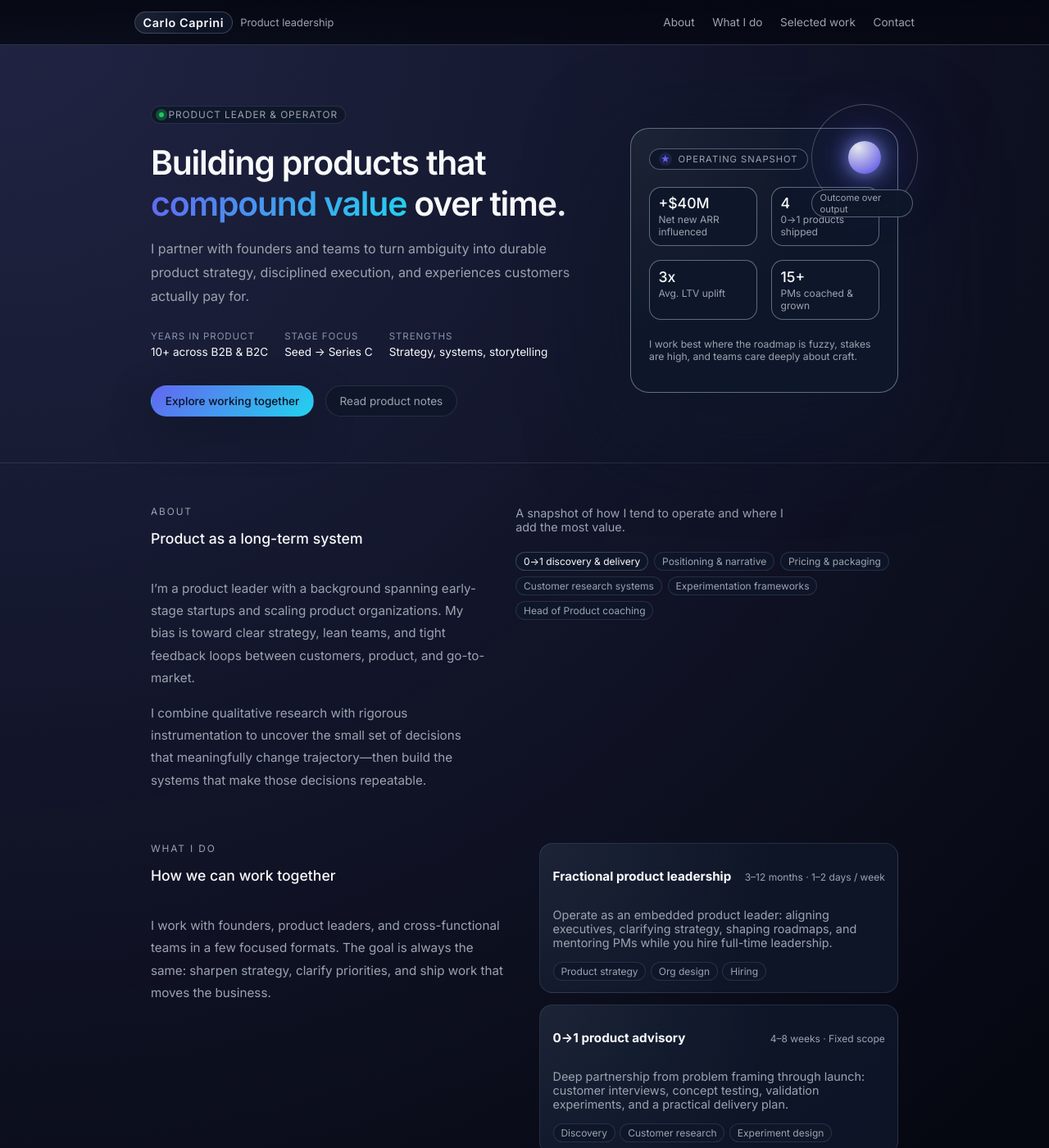
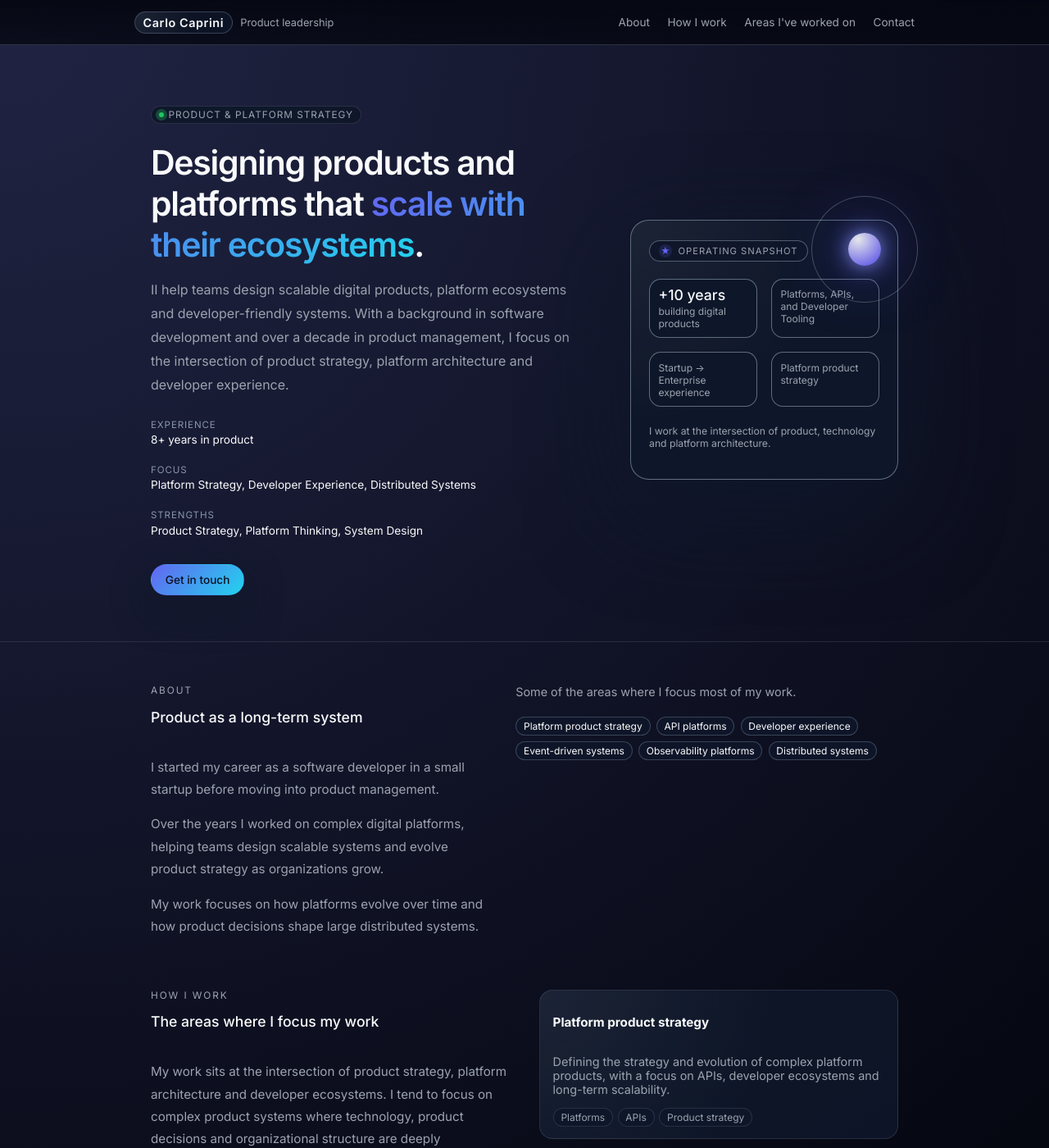
Before and after one commit to carlocaprini/carlocaprini.github.io, a Jekyll site: the page index.html, which Jekyll copies as it is, in a window 1280 px wide and 1400 px high. Shown: the whole window at 82% size. Built offline with Jekyll 4.4.1, drawn with Linux system fonts in a browser that asks for light colours; some of the changed text lies outside the part shown.

Commit message:
Updated index content

```diff
--- a/_config.yml
+++ b/_config.yml
@@ -1,4 +1,5 @@
 title: "Carlo Caprini"
+tagline: "Product leadership"
 person:
   name: "Carlo Caprini"
   role: "Product leadership"
--- a/index.html
+++ b/index.html
@@ -1,44 +1,80 @@
----
-layout: default
-title: Product Leadership
----
+<!DOCTYPE html>
+<html lang="en">
+  <head>
+    <meta charset="utf-8" />
+<meta name="viewport" content="width=device-width, initial-scale=1" />
+<title>
+  Product Leadership · Carlo Caprini
+</title>
+<meta name="description" content="Product leader focused on building high‑impact products and teams." />
 
-<div class="page">
+<link rel="preconnect" href="https://fonts.googleapis.com">
+<link rel="preconnect" href="https://fonts.gstatic.com" crossorigin>
+<link href="https://fonts.googleapis.com/css2?family=Inter:wght@300;400;500;600;700&display=swap" rel="stylesheet">
+
+<link rel="stylesheet" href="/assets/css/main.css">
+
+
+  </head>
+  <body>
+    <div class="site">
+      <header class="site-header">
+        <div class="container nav">
+          <div class="nav-left">
+            <a href="#top" class="brand">Carlo Caprini</a>
+            <span class="tagline">Product leadership</span>
+          </div>
+          <nav class="nav-right">
+            <a href="#about">About</a>
+            <a href="#how-i-work">How I work</a>
+            <a href="#work">Areas I've worked on</a>
+            <!-- <a href="#thinking">Thinking</a> -->
+            <a href="#contact">Contact</a>
+          </nav>
+        </div>
+      </header>
+
+      <main id="top">
+        <div class="page">
   <section class="hero">
     <div class="container hero-grid">
       <div>
         <div class="hero-label">
           <span class="hero-label-dot"></span>
-          <span>Product leader &amp; operator</span>
+          <span>Product & Platform Strategy</span>
         </div>
         <h1 class="hero-title">
-          Building products that
-          <span class="highlight">compound value</span>
-          over time.
+          Designing products and platforms that
+          <span class="highlight">scale with their ecosystems</span>.
         </h1>
         <p class="hero-subtitle">
-          I partner with founders and teams to turn ambiguity into durable product strategy,
-          disciplined execution, and experiences customers actually pay for.
+          II help teams design scalable digital products,
+          platform ecosystems and developer-friendly systems.
+
+          With a background in software development and
+          over a decade in product management, I focus on
+          the intersection of product strategy, platform
+          architecture and developer experience.
         </p>
 
         <div class="hero-meta">
           <div>
-            <label>Years in product</label>
-            <span>10+ across B2B &amp; B2C</span>
+            <label>Experience</label>
+            <span>8+ years in product</span>
           </div>
           <div>
-            <label>Stage focus</label>
-            <span>Seed → Series C</span>
+            <label>Focus</label>
+            <span>Platform Strategy, Developer Experience, Distributed Systems</span>
           </div>
           <div>
             <label>Strengths</label>
-            <span>Strategy, systems, storytelling</span>
+            <span>Product Strategy, Platform Thinking, System Design</span>
           </div>
         </div>
 
         <div class="hero-actions">
-          <a href="#contact" class="button-primary">Explore working together</a>
-          <a href="#thinking" class="button-ghost">Read product notes</a>
+          <a href="#contact" class="button-primary">Get in touch</a>
+          <!-- <a href="#thinking" class="button-ghost">Read my thinking</a> -->
         </div>
       </div>
 
@@ -51,33 +87,32 @@ title: Product Leadership
 
           <div class="hero-metrics">
             <div class="metric">
-              <div class="metric-value">+$40M</div>
-              <div class="metric-label">Net new ARR influenced</div>
+              <div class="metric-value">+10 years</div>
+              <div class="metric-label">building digital products</div>
             </div>
             <div class="metric">
-              <div class="metric-value">4</div>
-              <div class="metric-label">0→1 products shipped</div>
+              <!-- <div class="metric-value">4</div> -->
+              <div class="metric-label">Platforms, APIs, and Developer Tooling</div>
             </div>
             <div class="metric">
-              <div class="metric-value">3x</div>
-              <div class="metric-label">Avg. LTV uplift</div>
+              <!-- <div class="metric-value">3x</div> -->
+              <div class="metric-label">Startup → Enterprise experience</div>
             </div>
             <div class="metric">
-              <div class="metric-value">15+</div>
-              <div class="metric-label">PMs coached &amp; grown</div>
+              <!-- <div class="metric-value">15+</div> -->
+              <div class="metric-label">Platform product strategy</div>
             </div>
           </div>
 
           <p class="hero-card-note">
-            I work best where the roadmap is fuzzy, stakes are high, and teams care
-            deeply about craft.
+            I work at the intersection of product, technology and platform architecture.
           </p>
 
           <div class="hero-orbit">
             <div class="hero-orbit-ring">
               <div class="hero-orbit-core"></div>
             </div>
-            <div class="hero-orbit-label">Outcome over output</div>
+            <!-- <div class="hero-orbit-label">Outcome over output</div> -->
           </div>
         </div>
       </aside>
@@ -94,98 +129,107 @@ title: Product Leadership
           </div>
         </div>
         <p class="body-text">
-          I’m a product leader with a background spanning early-stage startups and
-          scaling product organizations. My bias is toward clear strategy, lean teams,
-          and tight feedback loops between customers, product, and go-to-market.
+          I started my career as a software developer in a small startup before moving into product management.
         </p>
         <p class="body-text">
-          I combine qualitative research with rigorous instrumentation to uncover the
-          small set of decisions that meaningfully change trajectory—then build the
-          systems that make those decisions repeatable.
+          Over the years I worked on complex digital
+          platforms, helping teams design scalable
+          systems and evolve product strategy as
+          organizations grow.
+        </p>
+        <p class="body-text">
+          My work focuses on how platforms evolve
+          over time and how product decisions shape
+          large distributed systems.
         </p>
       </div>
 
       <div>
         <div class="section-header">
           <div class="section-description">
-            A snapshot of how I tend to operate and where I add the most value.
+            Some of the areas where I focus most of my work.
           </div>
         </div>
         <div class="pill-list">
-          <span class="pill pill-strong">0→1 discovery &amp; delivery</span>
-          <span class="pill">Positioning &amp; narrative</span>
-          <span class="pill">Pricing &amp; packaging</span>
-          <span class="pill">Customer research systems</span>
-          <span class="pill">Experimentation frameworks</span>
-          <span class="pill">Head of Product coaching</span>
+          <span class="pill pill-strong">Platform product strategy</span>
+          <span class="pill pill-strong">API platforms</span>
+          <span class="pill pill-strong">Developer experience</span>
+          <span class="pill pill-strong">Event-driven systems</span>
+          <span class="pill pill-strong">Observability platforms</span>
+          <span class="pill pill-strong">Distributed systems</span>
         </div>
       </div>
     </div>
   </section>
 
-  <section id="what-i-do" class="section">
+  <section id="how-i-work" class="section">
     <div class="container section-grid-balanced">
       <div>
         <div class="section-header">
           <div>
-            <div class="section-eyebrow">What I do</div>
-            <h2 class="section-title">How we can work together</h2>
+            <div class="section-eyebrow">How I work</div>
+            <h2 class="section-title">The areas where I focus my work</h2>
           </div>
         </div>
         <p class="body-text">
-          I work with founders, product leaders, and cross-functional teams in
-          a few focused formats. The goal is always the same: sharpen strategy,
-          clarify priorities, and ship work that moves the business.
+          My work sits at the intersection of product strategy,
+          platform architecture and developer ecosystems.
+
+          I tend to focus on complex product systems where
+          technology, product decisions and organizational
+          structure are deeply connected.
         </p>
       </div>
 
       <div class="card-list">
         <article class="card">
           <div class="card-header">
-            <h3 class="card-title">Fractional product leadership</h3>
-            <div class="card-meta">3–12 months · 1–2 days / week</div>
+            <h3 class="card-title">Platform product strategy</h3>
+            <!-- <div class="card-meta">3–12 months · 1–2 days / week</div> -->
           </div>
           <p class="card-body">
-            Operate as an embedded product leader: aligning executives, clarifying
-            strategy, shaping roadmaps, and mentoring PMs while you hire full-time
-            leadership.
+            Defining the strategy and evolution of complex
+            platform products, with a focus on APIs,
+            developer ecosystems and long-term scalability.
           </p>
           <div class="card-tags">
+            <span class="pill">Platforms</span>
+            <span class="pill">APIs</span>
             <span class="pill">Product strategy</span>
-            <span class="pill">Org design</span>
-            <span class="pill">Hiring</span>
           </div>
         </article>
 
         <article class="card">
           <div class="card-header">
-            <h3 class="card-title">0→1 product advisory</h3>
-            <div class="card-meta">4–8 weeks · Fixed scope</div>
+            <h3 class="card-title">Developer ecosystems</h3>
+            <!-- <div class="card-meta">4–8 weeks · Fixed scope</div> -->
           </div>
           <p class="card-body">
-            Deep partnership from problem framing through launch: customer interviews,
-            concept testing, validation experiments, and a practical delivery plan.
+            Improving how developers interact with platforms
+            through better APIs, SDKs, tooling and documentation,
+            enabling faster adoption and sustainable growth.
           </p>
           <div class="card-tags">
-            <span class="pill">Discovery</span>
-            <span class="pill">Customer research</span>
-            <span class="pill">Experiment design</span>
+            <span class="pill">Developer experience</span>
+            <span class="pill">SDKs</span>
+            <span class="pill">Tooling</span>
           </div>
         </article>
 
         <article class="card">
           <div class="card-header">
-            <h3 class="card-title">Product leadership coaching</h3>
-            <div class="card-meta">Bi-weekly · 1:1</div>
+            <h3 class="card-title">Distributed product systems</h3>
+            <!-- <div class="card-meta">Bi-weekly · 1:1</div> -->
           </div>
           <p class="card-body">
-            Coaching for Heads of Product and senior PMs on strategy, communication,
-            stakeholder management, and building healthy, high-output teams.
+            Working on product problems that emerge in large
+            distributed systems: event-driven architectures,
+            observability and platform extensibility.
           </p>
           <div class="card-tags">
-            <span class="pill">1:1 coaching</span>
-            <span class="pill">Storytelling</span>
-            <span class="pill">Stakeholder management</span>
+            <span class="pill">Event-driven</span>
+            <span class="pill">Observability</span>
+            <span class="pill">Distributed systems</span>
           </div>
         </article>
       </div>
@@ -197,11 +241,12 @@ title: Product Leadership
       <div>
         <div class="section-header">
           <div>
-            <div class="section-eyebrow">Selected work</div>
-            <h2 class="section-title">A few recent projects</h2>
+            <div class="section-eyebrow">Areas I've worked on</div>
+            <h2 class="section-title">A few domains where I've spent significant time</h2>
           </div>
           <p class="section-description">
-            Details intentionally redacted. Happy to share more context privately.
+            A few domains where I've spent significant time
+            working on product and platform strategy.
           </p>
         </div>
       </div>
@@ -209,59 +254,94 @@ title: Product Leadership
       <div class="card-list">
         <article class="card">
           <div class="card-header">
-            <h3 class="card-title">Rebuilt activation for a B2B SaaS platform</h3>
-            <div class="card-meta">Series B · PLG motion</div>
+            <h3 class="card-title">Platform capabilities in large-scale commerce systems</h3>
+            <!-- <div class="card-meta">Series B · PLG motion</div> -->
           </div>
           <p class="card-body">
-            Led a cross-functional pod to redesign onboarding, in-product education,
-            and value milestones—resulting in a 27% lift in Day 14 activation and
-            18% increase in expansion revenue.
+            Working on developer-facing platform components,
+            including APIs, extensibility systems and
+            observability tooling for distributed commerce
+            infrastructure.
           </p>
           <div class="card-tags">
-            <span class="pill">Activation</span>
-            <span class="pill">Onboarding</span>
-            <span class="pill">Growth</span>
+            <span class="pill">Platform</span>
+            <span class="pill">APIs</span>
+            <span class="pill">Observability</span>
           </div>
         </article>
 
         <article class="card">
           <div class="card-header">
-            <h3 class="card-title">Defined product strategy for a new vertical</h3>
-            <div class="card-meta">Fintech · New market entry</div>
+            <h3 class="card-title">Developer tooling and SDK ecosystems</h3>
+            <!-- <div class="card-meta">Fintech · New market entry</div> -->
           </div>
           <p class="card-body">
-            Conducted deep customer research, mapped the competitive landscape, and
-            built a 12–18 month product thesis that aligned product, sales, and
-            marketing around a focused wedge.
+            Driving the strategy for developer tooling,
+            including SDKs and platform integrations,
+            to improve adoption and developer productivity.
           </p>
           <div class="card-tags">
-            <span class="pill">Strategy</span>
-            <span class="pill">Market research</span>
-            <span class="pill">Narrative</span>
-          </div>
-        </article>
-
-        <article class="card">
-          <div class="card-header">
-            <h3 class="card-title">Coached a new Head of Product</h3>
-            <div class="card-meta">Seed–Series A · B2B</div>
-          </div>
-          <p class="card-body">
-            Partnered with a first-time product leader to establish rituals, clarify
-            expectations with founders, and build a roadmap practice grounded in
-            outcomes, not features.
-          </p>
-          <div class="card-tags">
-            <span class="pill">Leadership</span>
-            <span class="pill">Team building</span>
-            <span class="pill">Founders</span>
+            <span class="pill">Developer experience</span>
+            <span class="pill">Developer tooling</span>
+            <span class="pill">SDKs</span>
           </div>
         </article>
       </div>
     </div>
   </section>
 
-  <section id="thinking" class="section">
+  <section id="work" class="section">
+    <div class="container section-grid-balanced">
+      <div>
+        <div class="section-header">
+          <div>
+            <div class="section-eyebrow">Credentials</div>
+            <h2 class="section-title">Credentials and certifications</h2>
+          </div>
+          <p class="section-description">
+            Certifications and learning paths that shaped my work
+            across product leadership and developer ecosystems.
+          </p>
+        </div>
+      </div>
+
+      <div class="card-list">
+        <article class="card">
+          <div class="card-header">
+            <h3 class="card-title">Product & Leadership</h3>
+            <!-- <div class="card-meta">Series B · PLG motion</div> -->
+          </div>
+          <p class="card-body">
+            •	Negotiation Fundamentals — ESSEC Business School
+          </p>
+          <p class="card-body">
+            •	Leading Teams: Building Effective Team Cultures — University of Illinois
+          </p>
+          <p class="card-body">
+            •	Managing an Agile Team — Coursera
+          </p>
+        </article>
+
+        <article class="card">
+          <div class="card-header">
+            <h3 class="card-title">Developer & Platform Ecosystems</h3>
+            <!-- <div class="card-meta">Fintech · New market entry</div> -->
+          </div>
+          <p class="card-body">
+            •	GitLab TeamOps Certification
+          </p>
+          <p class="card-body">
+            •	GitLab CI/CD Associate
+          </p>
+          <p class="card-body">
+            •	GitLab Remote Foundations
+          </p>
+        </article>
+      </div>
+    </div>
+  </section>
+
+  <!-- <section id="thinking" class="section">
     <div class="container section-grid-balanced">
       <div>
         <div class="section-header">
@@ -318,7 +398,7 @@ title: Product Leadership
         </article>
       </div>
     </div>
-  </section>
+  </section> -->
 
   <section id="contact" class="section">
     <div class="container contact-grid">
@@ -330,27 +410,44 @@ title: Product Leadership
           </div>
         </div>
         <p class="contact-cta">
-          If you’re a founder or product leader working on something ambitious and
-          could use a pragmatic partner, I’d love to hear more. A short note with
-          your context is perfect—stage, product, and where you’re feeling most
-          stuck right now.
+          If you're building products, platforms or developer
+          ecosystems and would like to exchange ideas,
+          I'd be happy to connect.
+
+          The easiest way to reach me is via LinkedIn.
+        </p>
+        <p class="contact-cta">
+          Based in Italy, working with teams globally.
         </p>
       </div>
 
       <div class="contact-channels">
-        <div>
+        <!-- <div>
           <div class="contact-label">Email</div>
           <a class="contact-link" href="mailto:you@domain.com">you@domain.com</a>
         </div>
         <div>
           <div class="contact-label">Calendly</div>
           <a class="contact-link" href="#" target="_blank" rel="noreferrer">Book a short intro call</a>
-        </div>
+        </div> -->
         <div>
           <div class="contact-label">LinkedIn</div>
-          <a class="contact-link" href="#" target="_blank" rel="noreferrer">LinkedIn profile</a>
+          <a class="contact-link" href="https://www.linkedin.com/in/carlocaprini/" target="_blank" rel="noreferrer">carlocaprini</a>
         </div>
       </div>
     </div>
   </section>
 </div>
+
+
+      </main>
+
+      <footer class="site-footer">
+        <div class="container footer-inner">
+          <span>&copy; 2026 Carlo Caprini</span>
+          <span class="footer-meta">Built with Jekyll &middot; Hosted on GitHub Pages</span>
+        </div>
+      </footer>
+    </div>
+  </body>
+</html>
```
